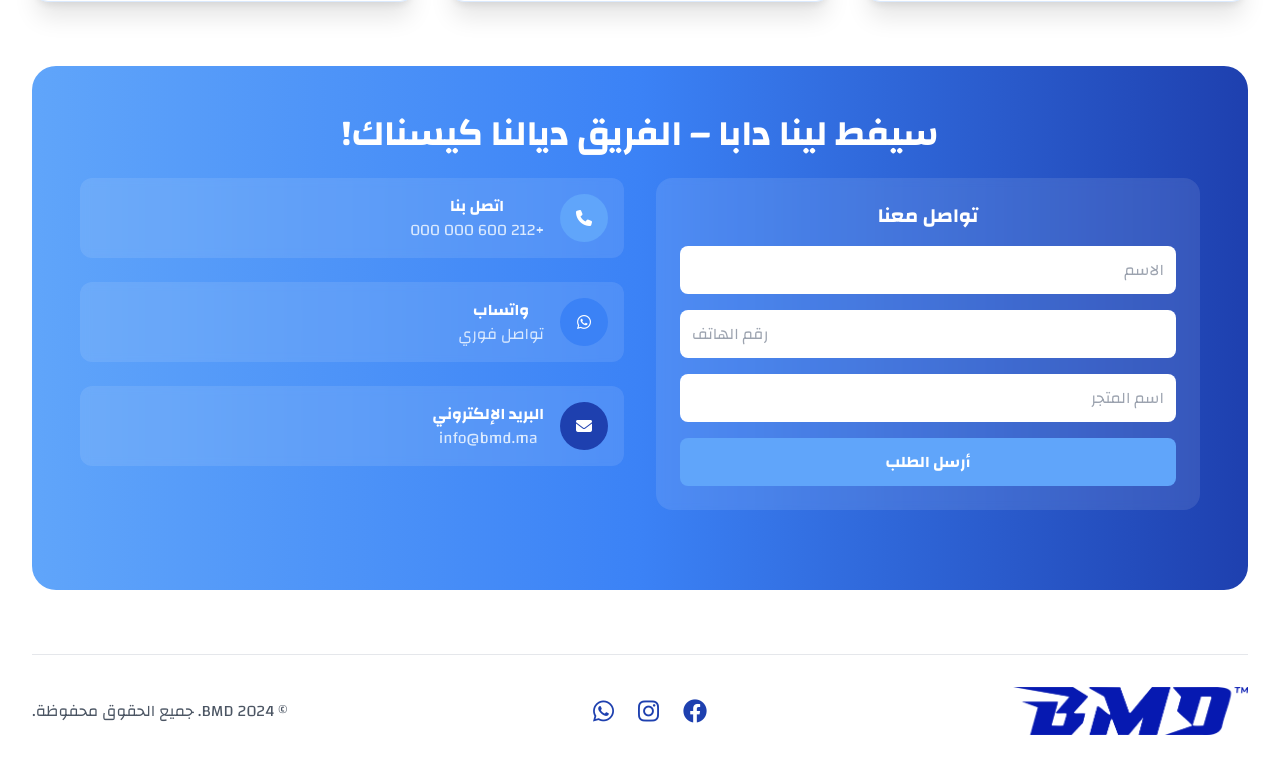
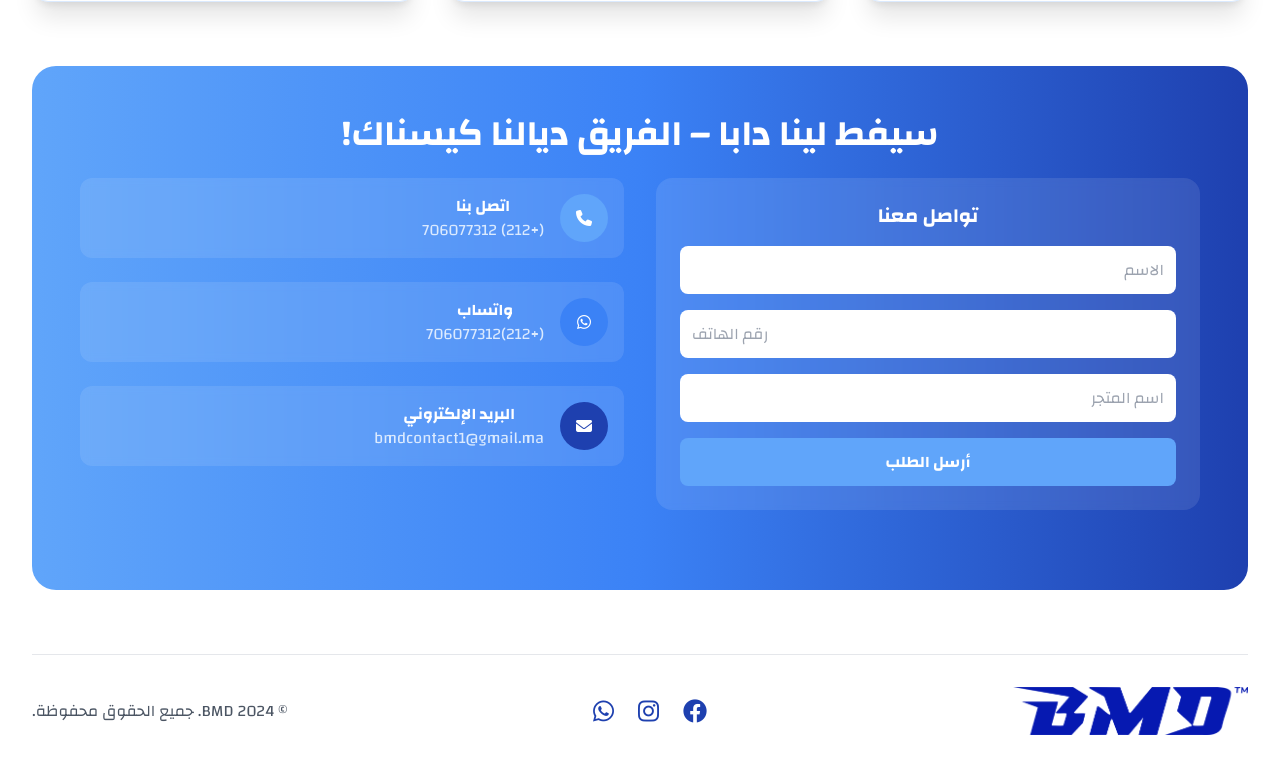
Before and after one commit to safwanesalihi/landing_page_bmd, a React (Vite) app: page / in a window 1280 px wide. Shown: the part 10025-10798 px from the top of the page. Built offline with nearby package versions, Linux system fonts and the light colour scheme.

Commit message:
update contact info

```diff
--- a/src/components/ClosingSection.tsx
+++ b/src/components/ClosingSection.tsx
@@ -215,7 +215,7 @@ const ClosingSection = () => {
                   </div>
                   <div>
                     <div className="font-bold">اتصل بنا</div>
-                    <div className="text-blue-100">+212 600 000 000</div>
+                    <div className="text-blue-100">(+212) 706077312</div>
                   </div>
                 </div>
 
@@ -225,7 +225,7 @@ const ClosingSection = () => {
                   </div>
                   <div>
                     <div className="font-bold">واتساب</div>
-                    <div className="text-blue-100">تواصل فوري</div>
+                    <div className="text-blue-100">(+212)706077312</div>
                   </div>
                 </div>
 
@@ -235,7 +235,7 @@ const ClosingSection = () => {
                   </div>
                   <div>
                     <div className="font-bold">البريد الإلكتروني</div>
-                    <div className="text-blue-100">info@bmd.ma</div>
+                    <div className="text-blue-100">bmdcontact1@gmail.ma</div>
                   </div>
                 </div>
               </div>
```
